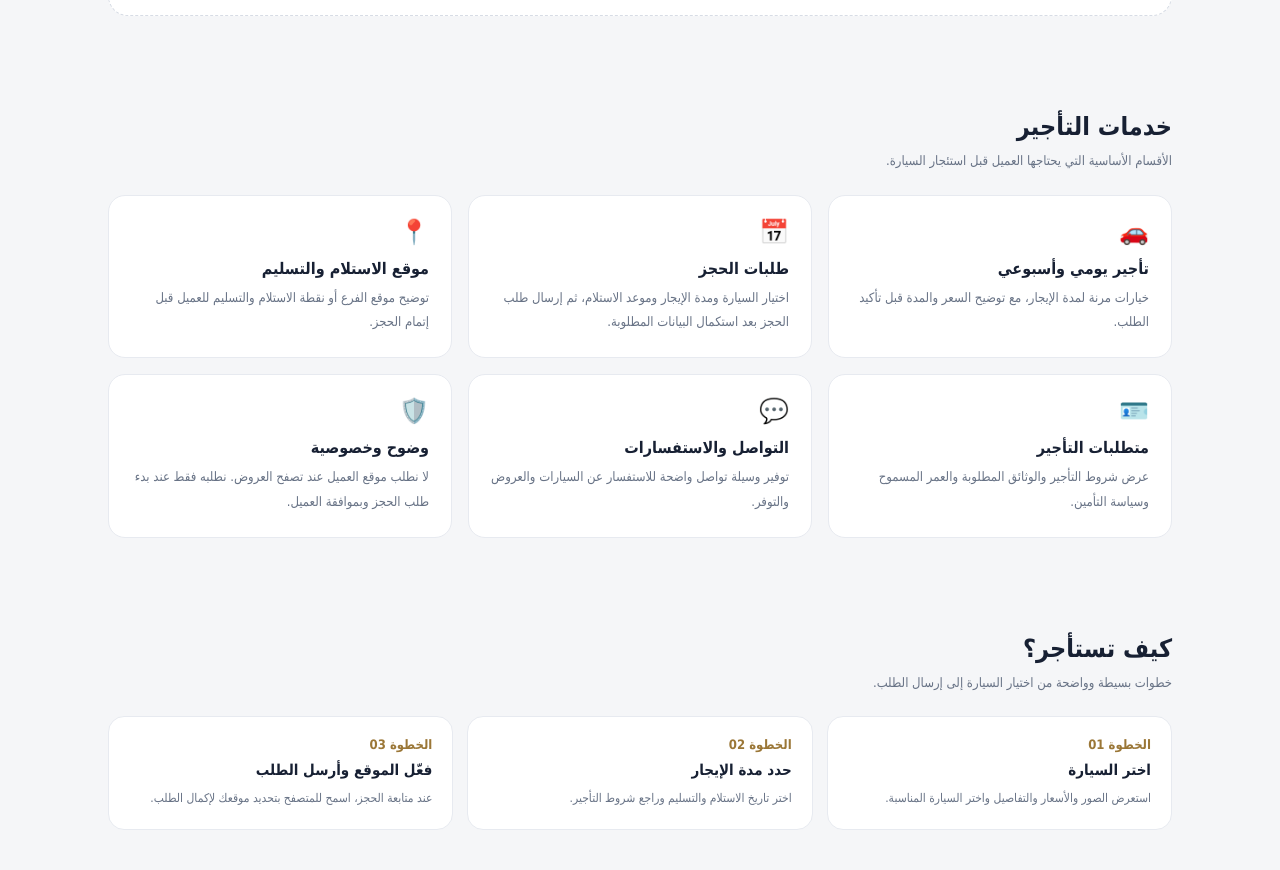
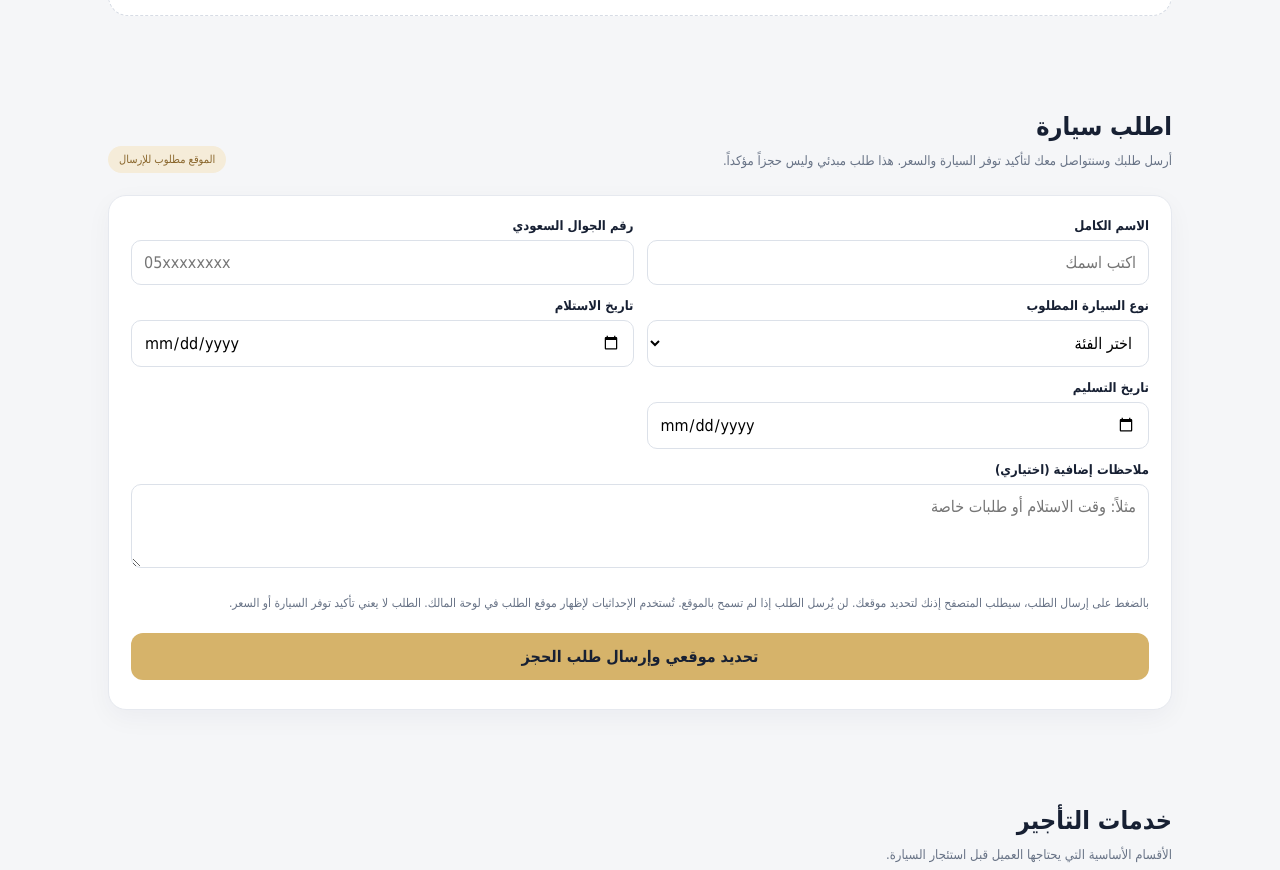
Before and after one commit to hd7s62r4wr-create/majd-car-rental, a website: page public/index.html in a window 1280 px wide. Shown: the part 895-1765 px from the top of the page. Drawn offline with nearby package versions, Linux system fonts and the light colour scheme.

Commit message:
Insert customer booking form into rental homepage

```diff
--- a/public/index.html
+++ b/public/index.html
@@ -36,6 +36,15 @@ footer{background:#0b1528;color:#aeb8c8;text-align:center;padding:27px 18px;font
 <main>
 <section class="section" id="offers"><div class="section-head"><div><h2>عروض السيارات</h2><p>اختر الفئة المناسبة لك وتابع أحدث عروض التأجير.</p></div><span class="tag">العروض تُحدّث باستمرار</span></div>
 <div class="offer-empty"><div class="empty-icon">🚘</div><h3>نعمل على إضافة السيارات والعروض</h3><p>لم تُضف سيارات متاحة للحجز حتى الآن. سنعرض هنا صور السيارات، الموديل، سعر اليوم والأسبوع والشهر، وشروط كل عرض فور تزويدنا ببيانات السيارات والأسعار الفعلية.</p></div></section>
+<section class="section" id="booking"><div class="section-head"><div><h2>اطلب سيارة</h2><p>أرسل طلبك وسنتواصل معك لتأكيد توفر السيارة والسعر. هذا طلب مبدئي وليس حجزاً مؤكداً.</p></div><span class="tag">الموقع مطلوب للإرسال</span></div><div class="panel" style="margin:0"><form id="bookingForm" class="booking-form">
+<div class="field"><label for="customerName">الاسم الكامل</label><input id="customerName" name="name" autocomplete="name" required maxlength="100" placeholder="اكتب اسمك"></div>
+<div class="field"><label for="customerPhone">رقم الجوال السعودي</label><input id="customerPhone" name="phone" type="tel" inputmode="numeric" autocomplete="tel" pattern="05[0-9]{8}" required placeholder="05xxxxxxxx"></div>
+<div class="field"><label for="vehicleType">نوع السيارة المطلوب</label><select id="vehicleType" name="vehicleType" required><option value="">اختر الفئة</option><option>اقتصادية</option><option>سيدان</option><option>عائلية / SUV</option><option>فاخرة</option><option>لا يهم</option></select></div>
+<div class="field"><label for="pickupDate">تاريخ الاستلام</label><input id="pickupDate" name="pickupDate" type="date" required></div>
+<div class="field"><label for="returnDate">تاريخ التسليم</label><input id="returnDate" name="returnDate" type="date" required></div>
+<div class="field full"><label for="bookingNotes">ملاحظات إضافية (اختياري)</label><textarea id="bookingNotes" name="notes" maxlength="500" placeholder="مثلاً: وقت الاستلام أو طلبات خاصة"></textarea></div>
+<div class="field full"><p class="form-note">بالضغط على إرسال الطلب، سيطلب المتصفح إذنك لتحديد موقعك. لن يُرسل الطلب إذا لم تسمح بالموقع. تُستخدم الإحداثيات لإظهار موقع الطلب في لوحة المالك. الطلب لا يعني تأكيد توفر السيارة أو السعر.</p><button id="submitBooking" class="btn btn-gold" type="submit">تحديد موقعي وإرسال طلب الحجز</button><div id="bookingStatus" role="status" class="form-note"></div></div>
+</form></div></section>
 <section class="section" id="services"><div class="section-head"><div><h2>خدمات التأجير</h2><p>الأقسام الأساسية التي يحتاجها العميل قبل استئجار السيارة.</p></div></div><div class="grid">
 <div class="feature"><div class="feature-icon">🚗</div><h3>تأجير يومي وأسبوعي</h3><p>خيارات مرنة لمدة الإيجار، مع توضيح السعر والمدة قبل تأكيد الطلب.</p></div>
 <div class="feature"><div class="feature-icon">📅</div><h3>طلبات الحجز</h3><p>اختيار السيارة ومدة الإيجار وموعد الاستلام، ثم إرسال طلب الحجز بعد استكمال البيانات المطلوبة.</p></div>
```
